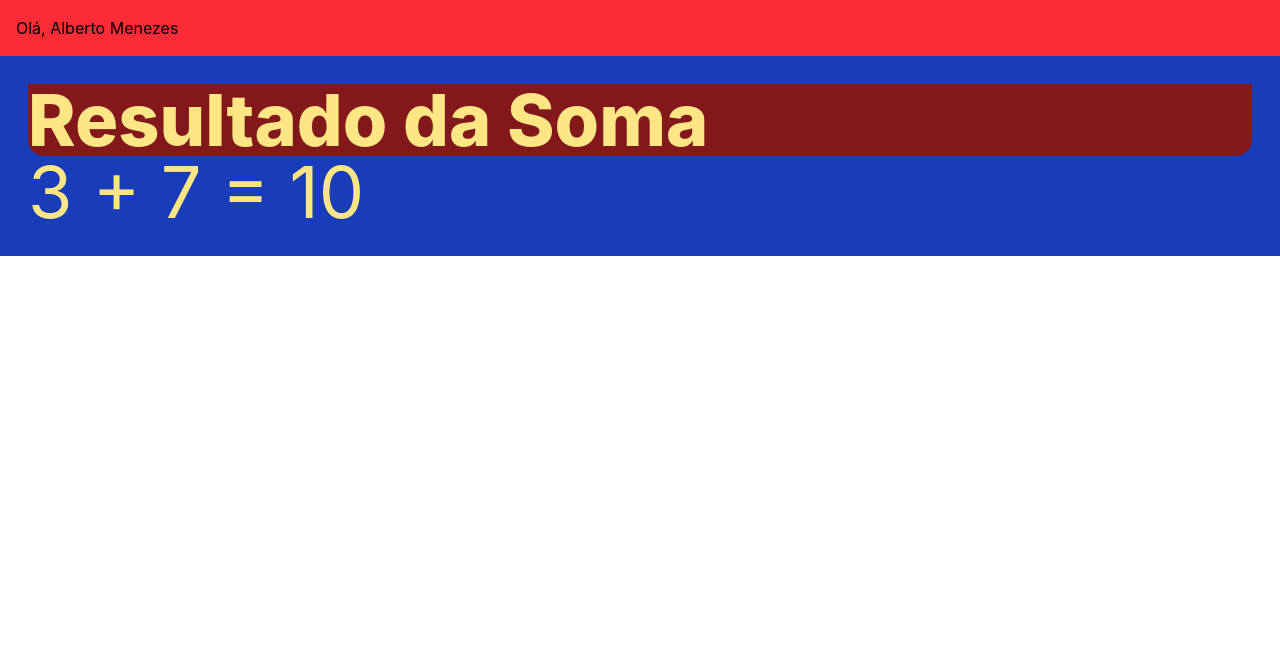
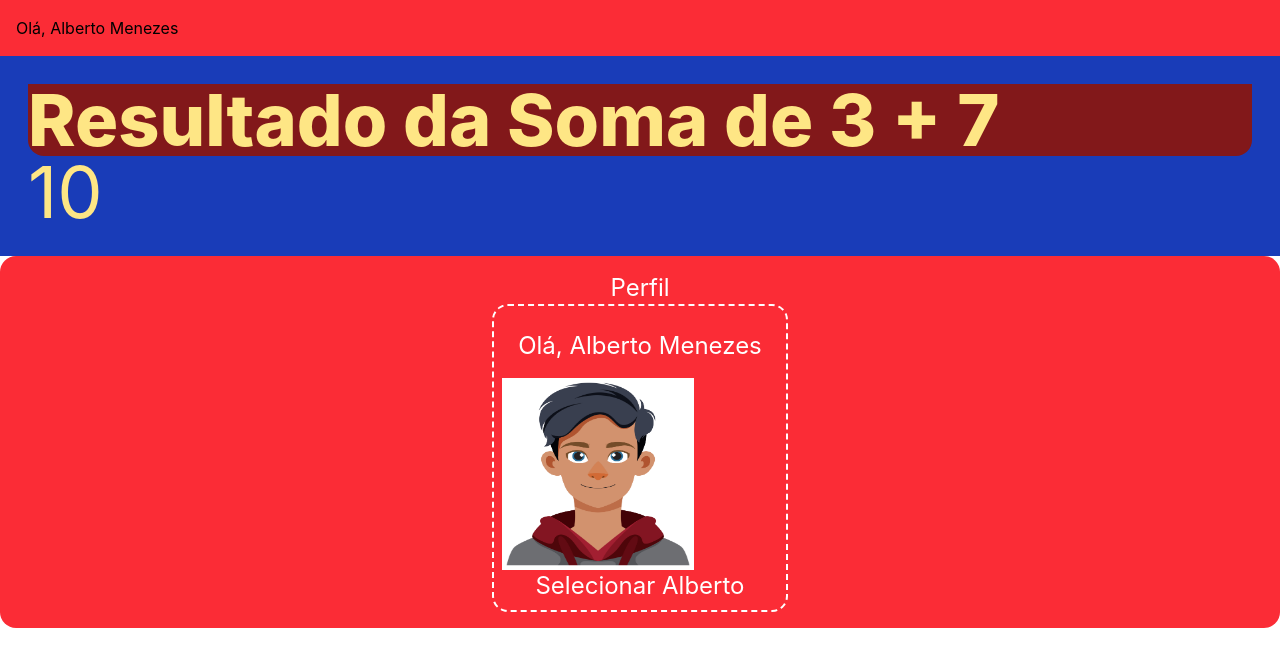
Before and after one commit to leansose/painel-partidas, a React (Vite) app: page / in a window 1280 px wide. Shown: the top 666 px of the page. Built offline with nearby package versions, Linux system fonts and the light colour scheme.

Commit message:
component userCard

```diff
--- a/src/App.tsx
+++ b/src/App.tsx
@@ -2,18 +2,25 @@
 
 import UserGreeting from "./components/userGreeting"
 import Soma from "./components/soma"
+import UserCard from "./components/userCard"
 
 export default function App() {
 
   //LOGICA
 
-  const user = {id: "001", primeiro: "Alberto", ultimo: "Menezes" }
+  const user = {
+    id: "001",
+    primeiro: "Alberto",
+    ultimo: "Menezes",
+    avatarUrl: "./src/assets/avatar.jpg"
+  }
 
   return (
     //HTML
     <>
       <UserGreeting user = { user }/>
       <Soma a={3} b={7} />
+      <UserCard user={user} onSelect={(userId)=> console.log(userId)}/>
     </>
   )
 }
--- /dev/null
+++ b/src/components/panel.tsx
@@ -0,0 +1,15 @@
+import type { ReactNode } from "react"
+
+interface PanelProps {
+    title: string
+    children: ReactNode
+}
+
+export default function Panel({ title, children }: PanelProps) {
+    return (
+        <section className="p-4 flex flex-col justify-center content-center text-center items-center w-full text-2xl text-white bg-red-500 rounded-2xl">
+            <h2>{title}</h2>
+            <div className="p-2 rounded-2xl border-2 border-dashed">{children}</div>
+        </section>
+    )
+}
--- a/src/components/soma.tsx
+++ b/src/components/soma.tsx
@@ -9,8 +9,8 @@ export default function Soma({a, b}: SomaProps) {
     return (
         //HTML
         <div className="bg-blue-800 p-7 text-7xl text-amber-200">
-            <h1 className="bg-red-900 rounded-b-2xl font-extrabold">Resultado da Soma</h1>
-            <p>{a} + {b} = {soma}</p>
+            <h1 className="bg-red-900 rounded-b-2xl font-extrabold">Resultado da Soma de {a} + {b}</h1>
+            <p>{soma}</p>
         </div>
     )
 }
--- /dev/null
+++ b/src/components/userAvatar.tsx
@@ -0,0 +1,9 @@
+import type { User } from "../utils/types"
+
+interface UserAvatarProps {
+    user: User
+}
+
+export default function UserAvatar({ user }: UserAvatarProps) {
+    return <img className="size-48" src={user.avatarUrl} alt={user.primeiro} />
+}
--- /dev/null
+++ b/src/components/userCard.tsx
@@ -0,0 +1,27 @@
+//IMPORTS
+
+import UserGreeting from "./userGreeting"
+import UserAvatar from "./userAvatar"
+import type { User } from "../utils/types"
+import Panel from "./panel"
+
+
+interface UserCardProps {
+    user: User
+    onSelect: (userId: string) => void
+}
+
+export default function UserCard({ user, onSelect }: UserCardProps) {
+    //LOGICA
+
+    return (
+        //HTML
+        <Panel title="Perfil">
+            <UserGreeting user={user} />
+            <UserAvatar user={user} />
+            <button type="button" onClick={() => onSelect(user.id)}>
+                Selecionar {user.primeiro}
+            </button>
+        </Panel>
+    )
+}
--- a/src/components/userGreeting.tsx
+++ b/src/components/userGreeting.tsx
@@ -1,6 +1,6 @@
 //IMPORTS
 
-import type { UserGreetingProps } from "../props/UserGreetingProps"
+import type { User } from "../utils/types"
 
 //TYPES / INTERFACE
 
@@ -16,12 +16,16 @@ interface UserGreetingProps {
 }
 */
 
+interface UserGreetingProps {
+    user: User
+}
+
 export default function UserGreeting({ user }: UserGreetingProps) {
     //LOGICA
     return (
         //HTML
         <div className="bg-red-500 p-4">
-            <h1>Olá, {user.primeiro} {user.ultimo}</h1>
+            <h1>{user.prefix || 'Olá'}, {user.primeiro} {user.ultimo}</h1>
         </div>
     )
 }
```
Also changed, not shown: src/props/UserGreetingProps.tsx (deleted, +0 -9 lines), src/utils/types.d.ts (added, +7 -0 lines), src/assets/avatar.jpg (added).
